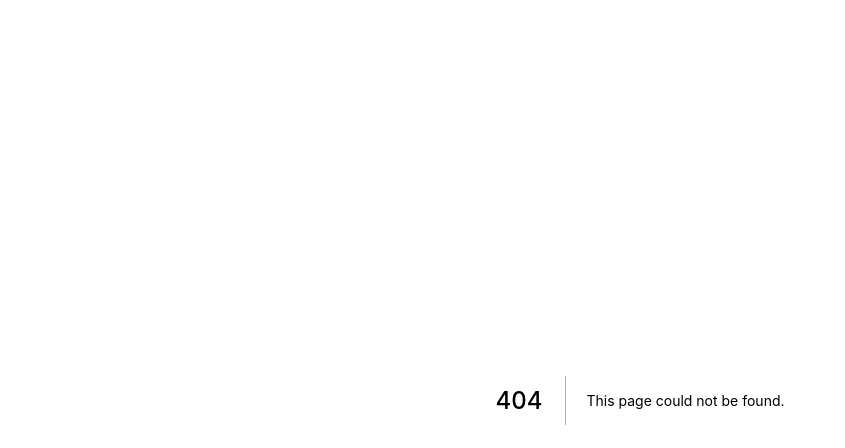
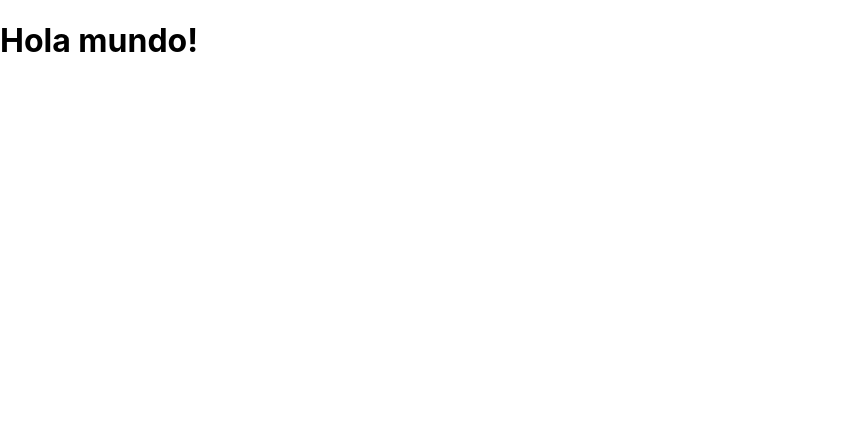
Before and after one commit to EmiAguero1997/ReactApp, a Next.js app: page /test in a window 1280 px wide. Before the commit this address had no page. Shown: the top 448 px of the page, without its empty margins (0-845 px from the left). Built offline with nearby package versions, Linux system fonts and the light colour scheme.

Commit message:
commit hola mundo

```diff
--- /dev/null
+++ b/pages/test.js
@@ -0,0 +1,8 @@
+function Test (){
+    return (
+    <div>
+        <h1>Hola mundo!</h1>
+    </div>
+    )
+}
+export default Test
```
